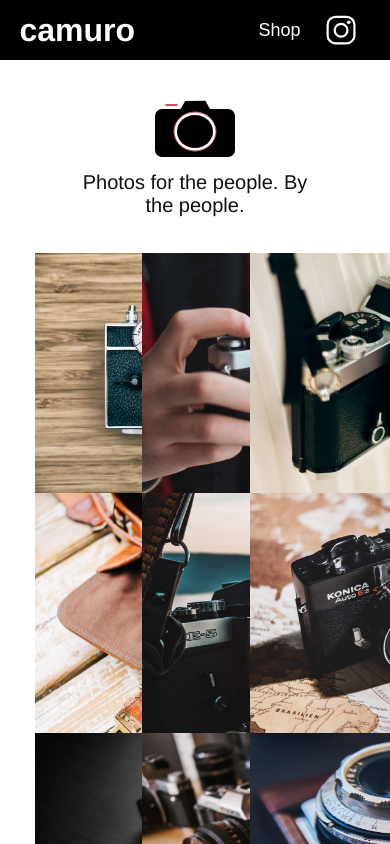
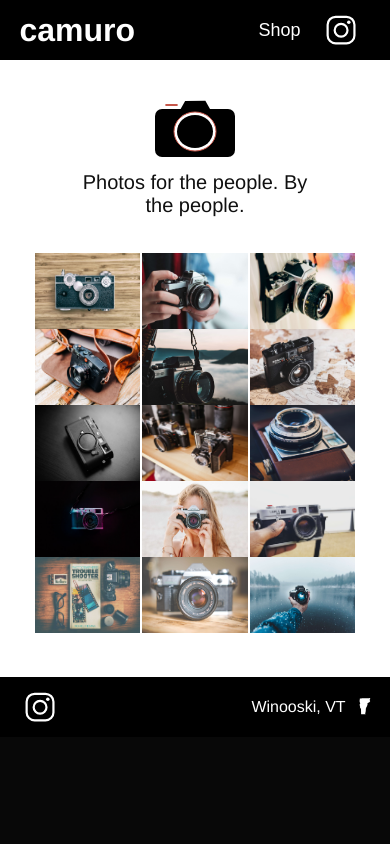
Before and after one commit to tfogg2/camuro-store, a React (Create React App) app: page /gallery in a window 390 px wide. Shown: the top 844 px of the page. Built offline with nearby package versions, Linux system fonts and the light colour scheme.

Commit message:
layout set

```diff
--- a/src/App.css
+++ b/src/App.css
@@ -116,6 +116,7 @@ h1{
 }
 .selling{
   color: #FFBA4A;
+  cursor: pointer;
 }
 .home-cta a{
   text-decoration: none;
@@ -248,19 +249,18 @@ h1{
     width: 85px;
     line-height: 22px;
   }
-  .home-gallery .gallery{
+  .gallery{
     width: 100%;
     padding: 50px 0;
-
   }
-  .home-gallery .gallery .gallery-item img{
+  .gallery .gallery-item img{
     width: 100%;
     height: 76px;
   }
-  .home-gallery .gallery .modal img{
+  .gallery .modal img{
     height: auto;
   }
-  .home-gallery .gallery .gallery-image{
+  .gallery .gallery-image{
     height: 76px;
   }
   .gallery .backdrop .modal{
@@ -280,10 +280,10 @@ h1{
   .home .form-group.item.price span{
     margin-top: 26px;
   }
-  .home .gallery .gallery-item .modal{
+  .gallery .gallery-item .modal{
     background: #fff0;
   }
-  .home .gallery .gallery-item .modal-footer{
+  .gallery .gallery-item .modal-footer{
     display: none;
   }
   .gallery .gallery-item .modal{
@@ -540,7 +540,7 @@ h1{
 .gallery{
   width: 90%;
   margin-top: 60px;
-  min-height: 525px;
+  min-height: 300px;
   padding: 40px 5%;
   overflow: overlay;
   background: #fff;
@@ -774,6 +774,7 @@ h1{
   color: #000;
   text-align:left;
   padding: 20px;
+  margin-top: 60px;
   background: #fff;
   width: 100%;
   height: 100%;
--- a/src/Components/Header.js
+++ b/src/Components/Header.js
@@ -38,7 +38,7 @@ class Header extends Component {
                   </button>
                 </NavLink>
               </li>
-              <li className="insta-link ">
+              <li className="insta-link">
                 <a href="https://www.instagram.com/camuroco/" target="_blank" alt="camuro-instagram" >
                   <div className="instagram"></div>
                 </a>
```
